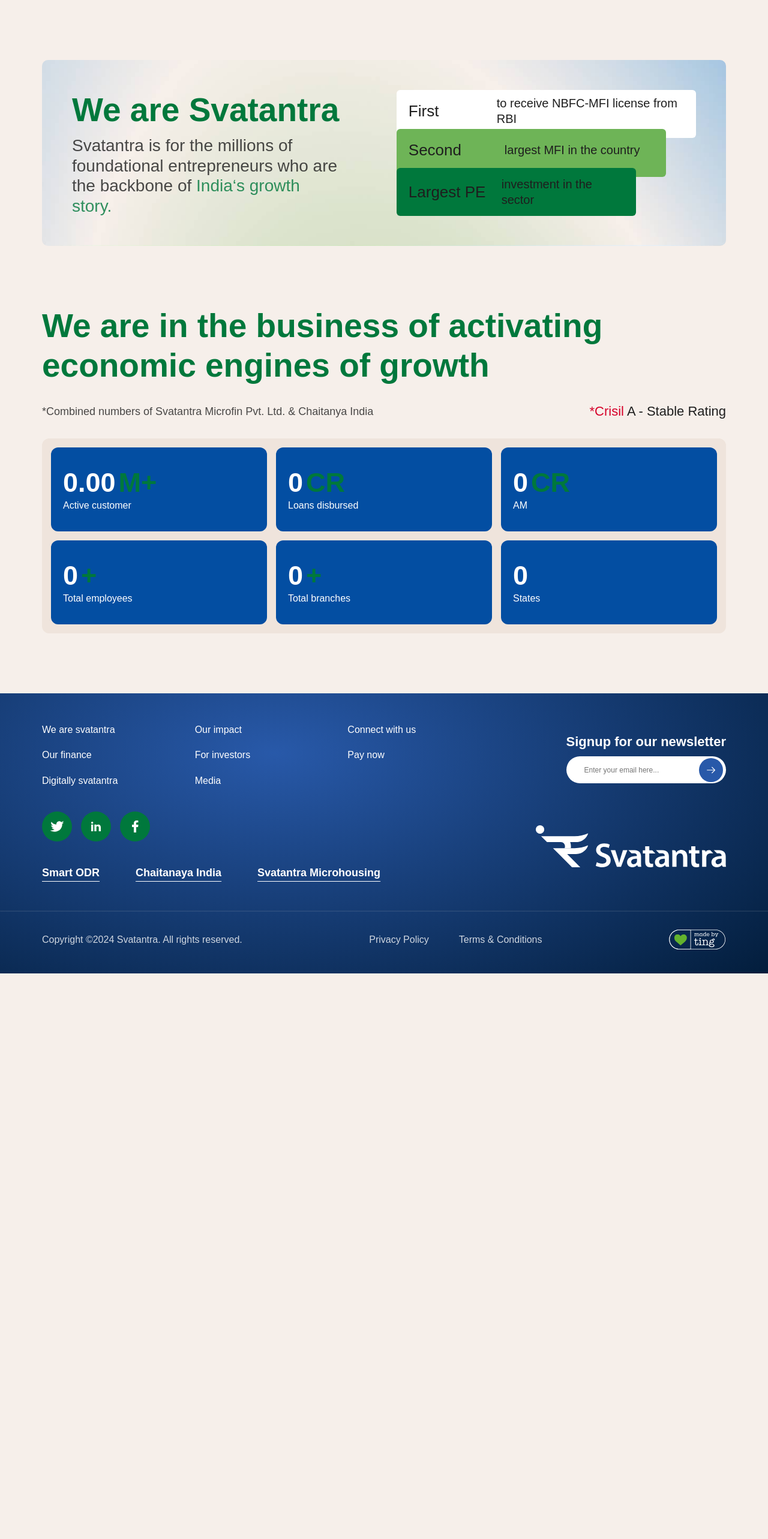
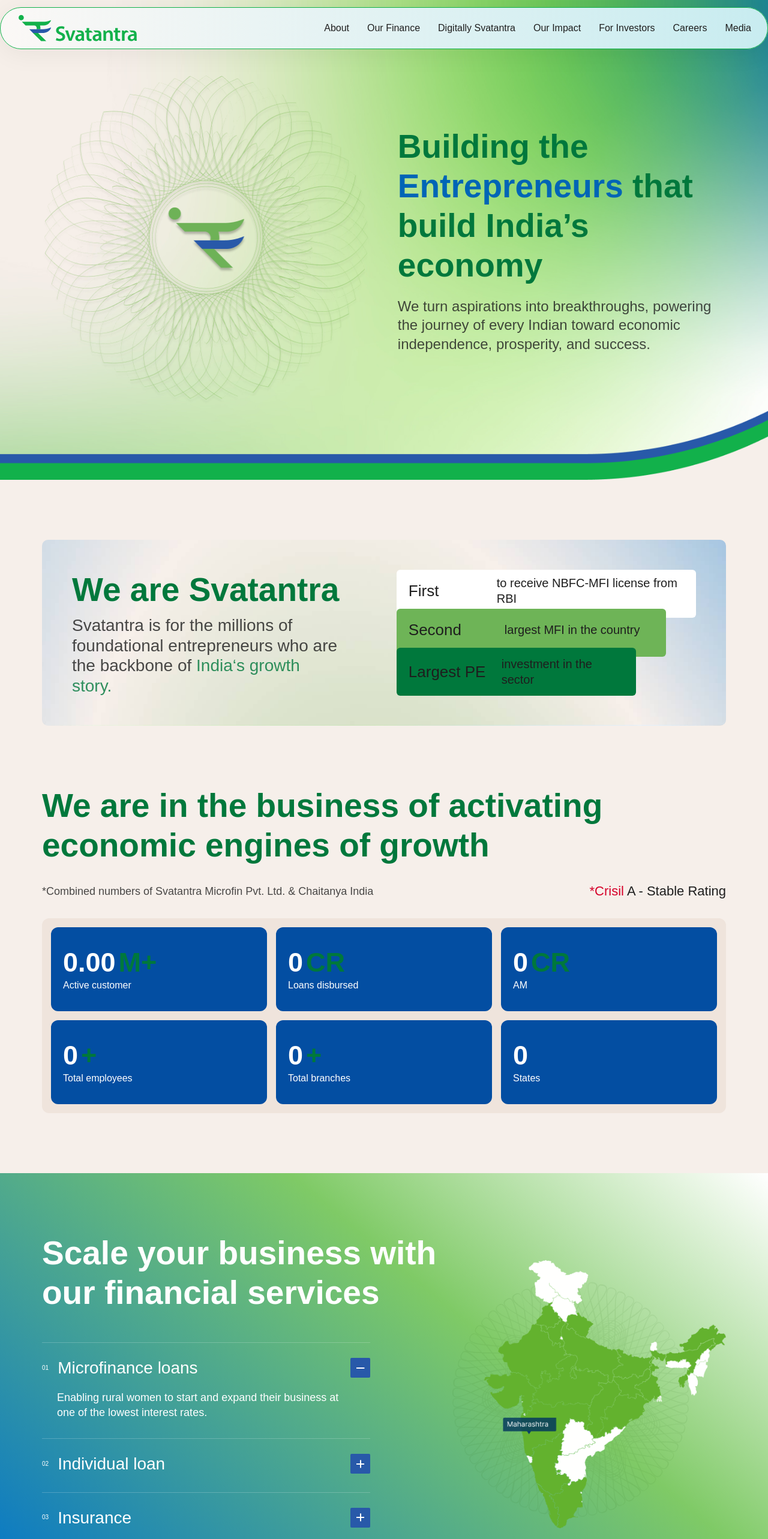
Before and after one commit to mohit00/svatantra_live_Ui, a Next.js app: page / in a window 1280 px wide. Shown: the top 2566 px of the page at 60% size. Before the commit the page ends 1623 px from the top, so only its background shows below. Built offline with nearby package versions, Linux system fonts and the light colour scheme; a web font is replaced by a local one.

Commit message:
progressbar

```diff
--- a/pages/index.js
+++ b/pages/index.js
@@ -34,19 +34,19 @@ export default function HomePage() {
 			<MetaTags Title={"Home"} Desc={"Home Desc"} OgImg={""} Url={"/"} />
 
 			{/* Header */}
-			{/* <Header /> */}
+			<Header />
 
 			{/* Page Content starts here */}
 
 			<main className={`${styles.HomePage} `}>
 				{/* <h2>This is ting base next.js template</h2> */}
-				{/* <HomeBanner /> */}
+				<HomeBanner />
 				<Svatantra />
 				<Economic />
-				{/* <ScaleBusiness /> */}
-				{/* <DigitallySvatantra /> */}
+				<ScaleBusiness />
+				<DigitallySvatantra />
 				{/* <StoriesSuccess /> */}
-				{/* <Homenews /> */}
+				<Homenews />
 				{/* <Homecontact /> */}
 			</main>
 			{/* Page Content ends here */}
```
